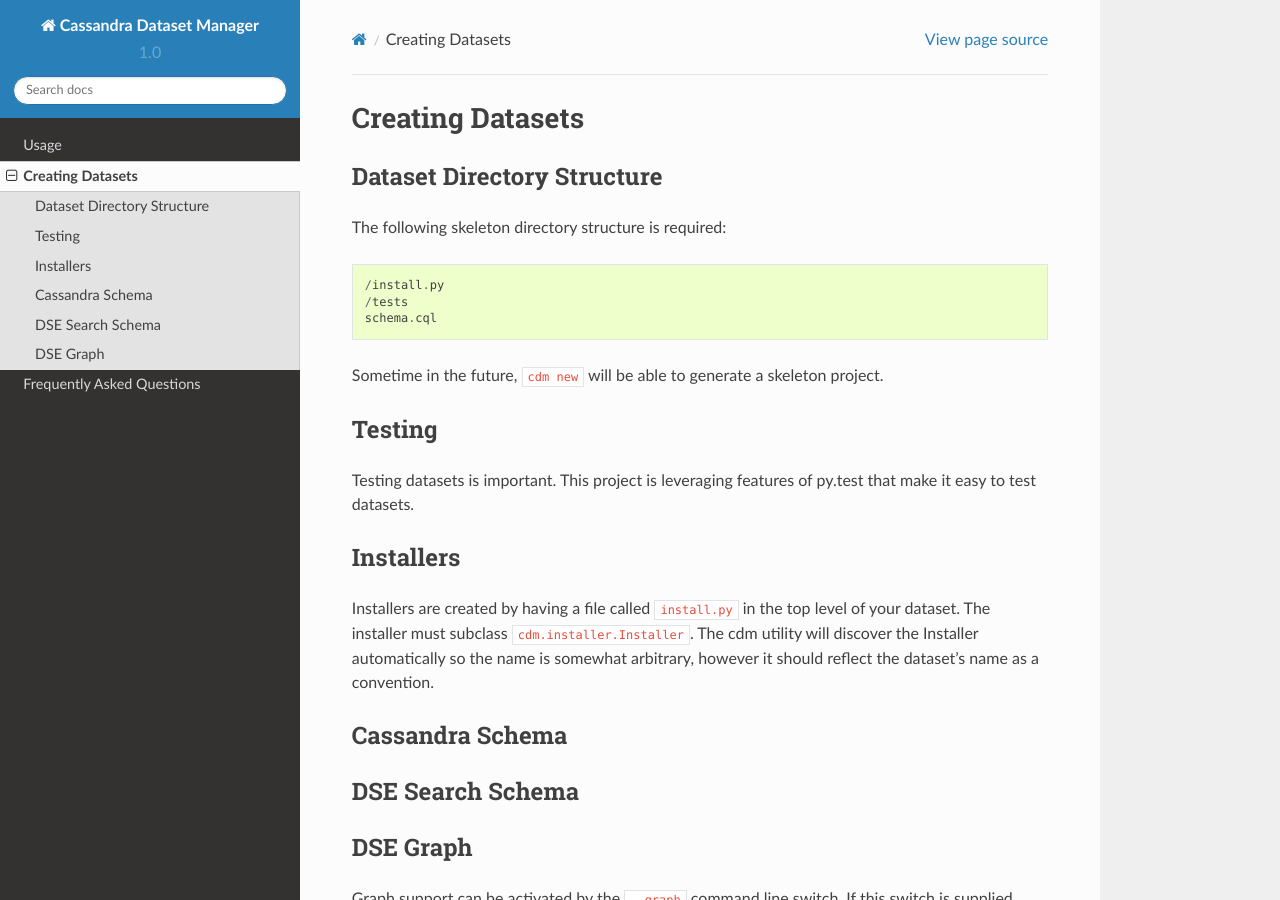
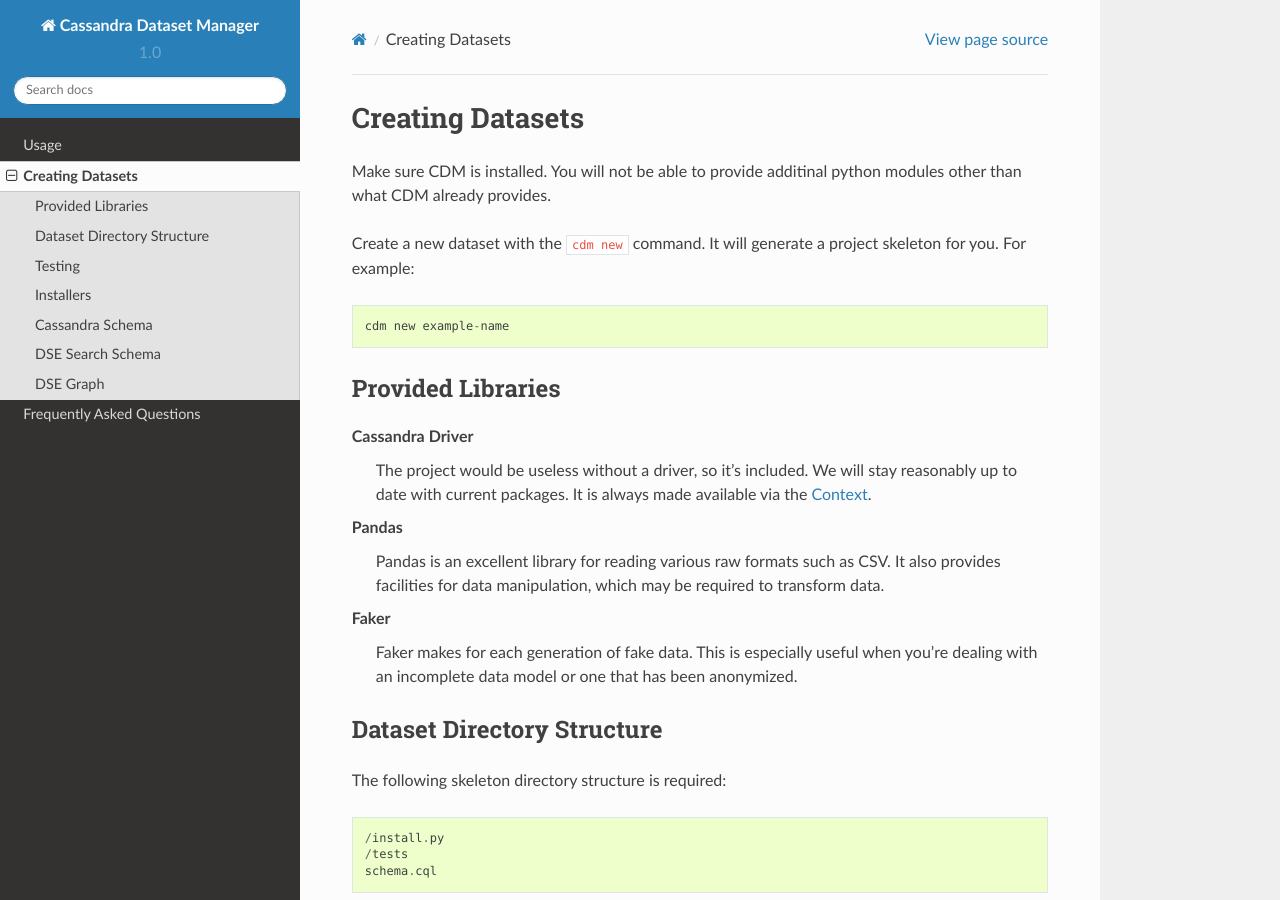
Before and after one commit to riptano/cdm, a Sphinx documentation site: the page built from docs/datasets.rst, in a window 1280 px wide and 900 px high. Built offline with Sphinx 7.4.7 and the Read the Docs theme 2.0.0, drawn with Linux system fonts in a browser that asks for light colours.

Commit message:
working on developer docs

```diff
--- /dev/null
+++ b/docs/context.rst
@@ -0,0 +1,2 @@
+Context
+=======
--- a/docs/datasets.rst
+++ b/docs/datasets.rst
@@ -3,6 +3,26 @@
 
 Creating Datasets
 ==================
+
+Make sure CDM is installed.  You will not be able to provide additinal python modules other than what CDM already provides.
+
+Create a new dataset with the :bash:`cdm new` command.  It will generate a project skeleton for you.  For example::
+
+    cdm new example-name
+
+Provided Libraries
+-------------------
+
+Cassandra Driver
+    The project would be useless without a driver, so it's included.  We will stay reasonably up to date with current packages.  It is always made available via the :doc:`/context`.
+
+Pandas
+    Pandas is an excellent library for reading various raw formats such as CSV.  It also provides facilities for data manipulation, which may be required to transform data.
+
+Faker
+    Faker makes for each generation of fake data.  This is especially useful when you're dealing with an incomplete data model or one that has been anonymized.
+
+
 
 Dataset Directory Structure
 --------------------------------
```
